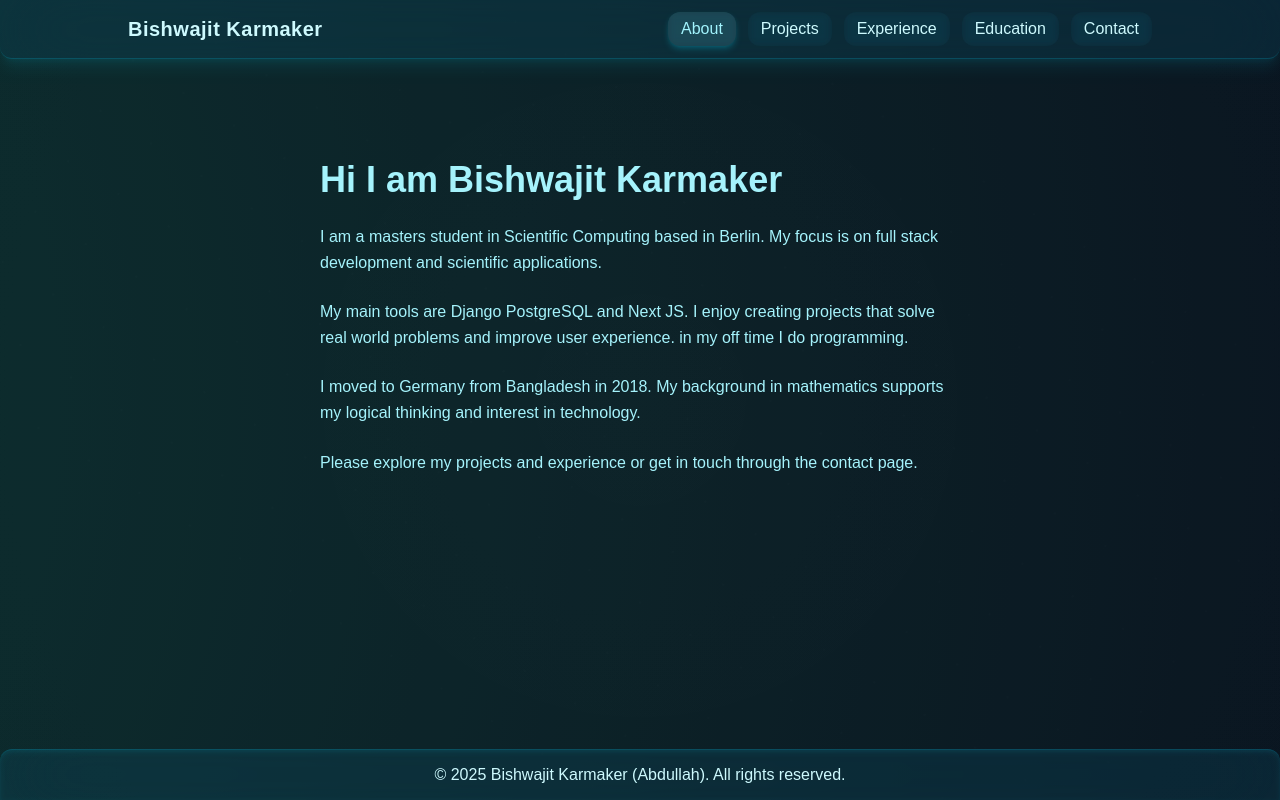
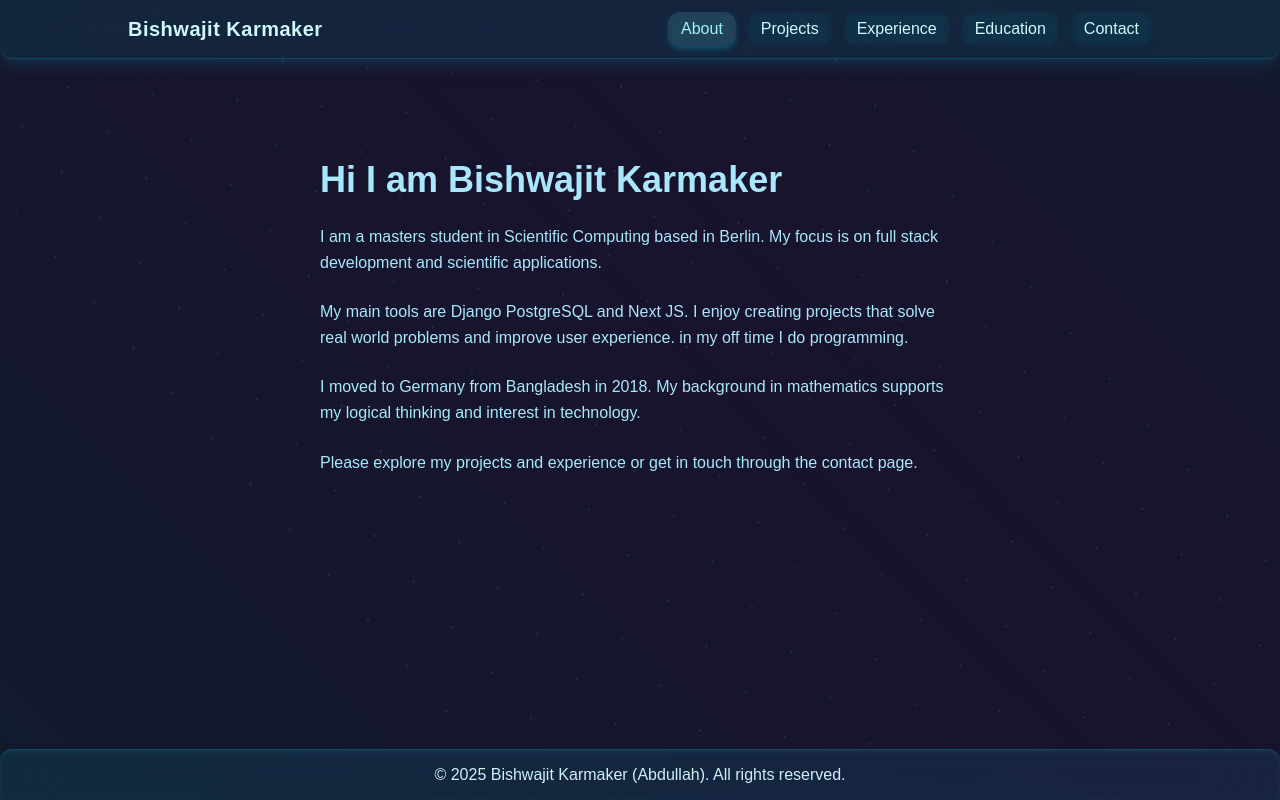
Before and after one commit to Bishwajit93/portfoliosite_frontend, a Next.js app: page / in a window 1280 px wide. Built offline with nearby package versions, Linux system fonts and the light colour scheme.

Commit message:
background change

```diff
--- a/src/app/globals.css
+++ b/src/app/globals.css
@@ -1,8 +1,8 @@
 @import "tailwindcss";
 
 :root {
-  --background: #0f172a;
-  --foreground: #a5f3fc;
+  --background: #121e30; /* lighter dark blue */
+  --foreground: #a5f3fc; /* neon cyan */
 }
 
 html, body {
@@ -15,61 +15,67 @@ html, body {
   overflow-x: hidden;
   max-width: 100vw;
   position: relative;
+  background: var(--background);
 }
 
 /* ========= OUT OF THE WORLD BACKGROUND ========== */
-body {
-  background: radial-gradient(circle at center, #134e4a 0%, #0f172a 80%);
-  background-size: 400% 400%;
-  animation: backgroundShift 20s ease infinite;
-}
 
-/* Moving particles grid overlay */
+/* subtle radial grid */
 body::before {
   content: "";
   position: fixed;
-  top: 0; left: 0; right: 0; bottom: 0;
-  background: radial-gradient(circle, rgba(255,255,255,0.03) 1px, transparent 1px);
+  inset: 0;
+  background: radial-gradient(circle, rgba(0,255,255,0.12) 1px, transparent 1px);
   background-size: 60px 60px;
-  opacity: 0.3;
-  animation: particlesRotate 60s linear infinite;
+  animation: moveGrid 40s linear infinite;
   pointer-events: none;
   z-index: 0;
 }
 
-/* Pulsing light rings like sci-fi scanner */
+/* subtle flowing gradient layer */
 body::after {
+  content: "";
+  position: fixed;
+  inset: 0;
+  background: linear-gradient(45deg, rgba(0,255,255,0.05), rgba(255,0,255,0.05), rgba(0,255,255,0.05));
+  background-size: 200% 200%;
+  animation: flowGradient 30s linear infinite;
+  pointer-events: none;
+  z-index: 0;
+}
+
+/* central pulse rings */
+body::after::after {
   content: "";
   position: fixed;
   top: 50%; left: 50%;
   transform: translate(-50%, -50%);
   width: 200%; height: 200%;
-  background: radial-gradient(circle, rgba(255,255,255,0.02) 0%, transparent 70%);
+  background: radial-gradient(circle, rgba(0,255,255,0.08) 0%, transparent 70%);
   border-radius: 50%;
   animation: pulse 8s infinite ease-in-out;
   pointer-events: none;
   z-index: 0;
 }
 
-/* Animate the background gradient */
-@keyframes backgroundShift {
+/* animations */
+@keyframes moveGrid {
+  from { transform: rotate(0deg); }
+  to   { transform: rotate(360deg); }
+}
+
+@keyframes flowGradient {
   0% { background-position: 0% 50%; }
   50% { background-position: 100% 50%; }
   100% { background-position: 0% 50%; }
 }
 
-/* Slowly rotate the particles grid diagonally */
-@keyframes particlesRotate {
-  from { transform: rotate(0deg); }
-  to { transform: rotate(360deg); }
+@keyframes pulse {
+  0%, 100% { transform: translate(-50%, -50%) scale(0.8); opacity: 0.1; }
+  50%      { transform: translate(-50%, -50%) scale(1.2); opacity: 0.2; }
 }
 
-/* Sci-fi pulse expanding & fading */
-@keyframes pulse {
-  0%, 100% { transform: translate(-50%, -50%) scale(0.8); opacity: 0.1; }
-  50% { transform: translate(-50%, -50%) scale(1.2); opacity: 0.2; }
-}
-
+/* ========= BUTTONS & NAV LINKS ========= */
 
 button, .glow-button {
   background: rgba(8,145,178,0.15);
@@ -88,7 +94,6 @@ button:hover, .glow-button:hover {
   border-color: rgba(34,211,238,0.6);
   box-shadow: inset 0 0 14px rgba(34,211,238,0.3), 0 0 14px rgba(34,211,238,0.5);
   color: #67e8f9;
-  cursor: pointer;
 }
 
 nav a {
@@ -105,3 +110,62 @@ nav a:hover {
   box-shadow: 0 0 10px rgba(34,211,238,0.4);
   color: #67e8f9;
 }
+
+
+/* ========= PROJECT CARDS ========= */
+.project-card {
+  position: relative;
+  border: 1px solid rgba(34,211,238,0.4);
+  border-radius: 0.75rem;
+  background: rgba(8,145,178,0.05);
+  box-shadow: inset 0 0 10px rgba(34,211,238,0.1), 0 0 14px rgba(34,211,238,0.3);
+  backdrop-filter: blur(8px);
+  transition: all 0.4s ease;
+}
+.project-card:hover {
+  background: rgba(8,145,178,0.1);
+  box-shadow: inset 0 0 14px rgba(34,211,238,0.2), 0 0 20px rgba(34,211,238,0.5);
+}
+
+/* ========= FORMS & INPUTS ========= */
+form {
+  background: rgba(8,145,178,0.04);
+  border: 1px solid rgba(34,211,238,0.4);
+  border-radius: 0.75rem;
+  box-shadow: inset 0 0 12px rgba(34,211,238,0.1), 0 0 18px rgba(34,211,238,0.2);
+  backdrop-filter: blur(8px);
+  transition: all 0.4s ease;
+}
+form:hover {
+  background: rgba(8,145,178,0.06);
+  box-shadow: inset 0 0 16px rgba(34,211,238,0.15), 0 0 22px rgba(34,211,238,0.3);
+}
+
+/* all inputs, selects, textareas in forms */
+form input,
+form select,
+form textarea {
+  border: 1px solid rgba(34,211,238,0.4);
+  background: transparent;
+  color: var(--foreground);
+  border-radius: 0.75rem;
+  padding: 0.75rem;
+  box-shadow: inset 0 0 6px rgba(34,211,238,0.2);
+  backdrop-filter: blur(6px);
+  transition: all 0.4s ease;
+}
+
+form input:hover,
+form select:hover,
+form textarea:hover {
+  background: rgba(8,145,178,0.05);
+  box-shadow: inset 0 0 10px rgba(34,211,238,0.3);
+}
+
+form input:focus,
+form select:focus,
+form textarea:focus {
+  outline: none;
+  background: rgba(8,145,178,0.08);
+  box-shadow: inset 0 0 12px rgba(34,211,238,0.4), 0 0 8px rgba(34,211,238,0.5);
+}
--- a/src/components/project components/ProjectCard.tsx
+++ b/src/components/project components/ProjectCard.tsx
@@ -31,15 +31,15 @@ export default function ProjectCard({ project, onProjectUpdated }: Props) {
 
   return (
     <>
-        <div
-          onClick={() => setDetailOpen(true)}
-          className="border border-cyan-400 text-cyan-300 p-4 rounded-xl
-            shadow-md shadow-cyan-400/20 bg-transparent
-            hover:bg-cyan-200/10 hover:shadow-lg hover:shadow-cyan-400/40
-            transition-all cursor-pointer"
-          title="Click to view details"
+      <div
+        onClick={() => setDetailOpen(true)}
+        className="border border-cyan-400 text-cyan-300
+          px-3 py-3 sm:px-4 sm:py-4 rounded-xl
+          shadow-md shadow-cyan-400/20 bg-transparent
+          hover:bg-cyan-200/10 hover:shadow-cyan-400/30
+          backdrop-blur-xl transition-all cursor-pointer
+          text-sm sm:text-base"
         >
-
         <h2 className="text-xl font-semibold mb-3 text-cyan-200">{project.title}</h2>
 
         <div className="space-y-1 text-sm">
```
